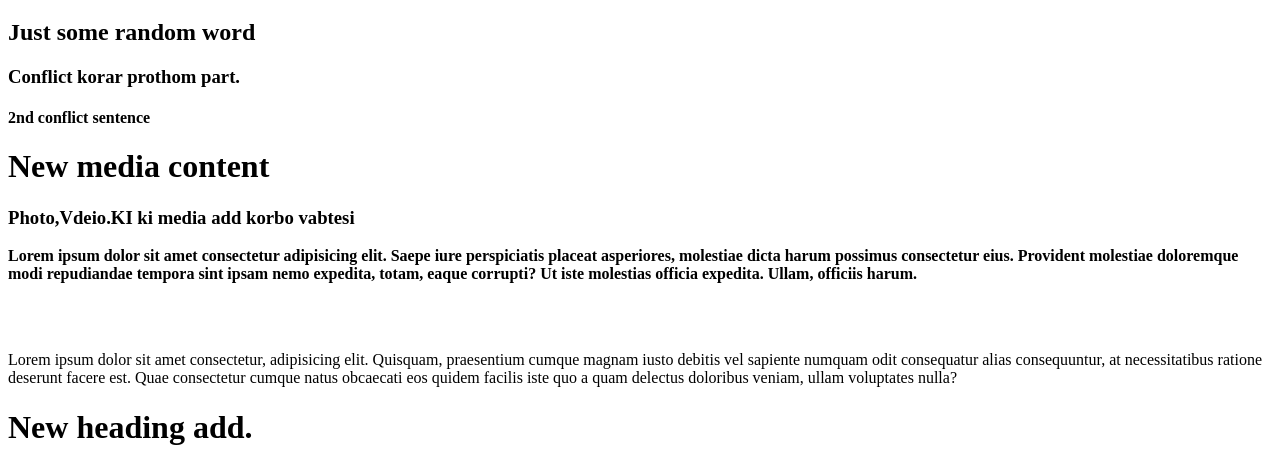
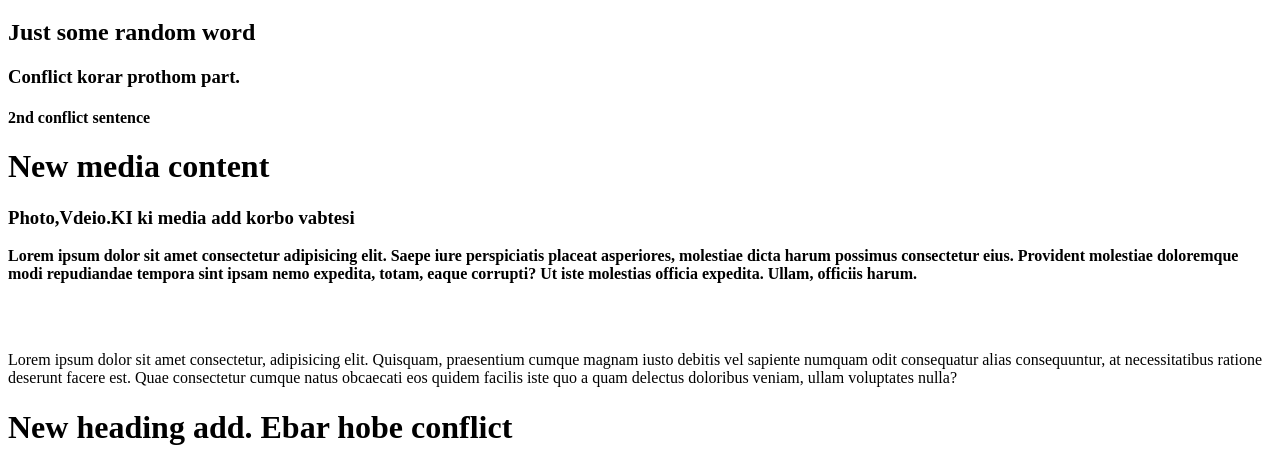
Before and after one commit to AbuKausar007/third_repo, a plain HTML site: page index.html in a window 1280 px wide. Shown: the part 592-1059 px from the top of the page. Drawn offline with Linux system fonts and the light colour scheme.

Commit message:
conflict add 1st

```diff
--- a/index.html
+++ b/index.html
@@ -22,6 +22,6 @@
     <br>
     <br>
     <p>Lorem ipsum dolor sit amet consectetur, adipisicing elit. Quisquam, praesentium cumque magnam iusto debitis vel sapiente numquam odit consequatur alias consequuntur, at necessitatibus ratione deserunt facere est. Quae consectetur cumque natus obcaecati eos quidem facilis iste quo a quam delectus doloribus veniam, ullam voluptates nulla?</p>
-    <h1>New heading add.</h1>
+    <h1>New heading add. Ebar hobe conflict</h1>
 </body>
 </html>
```
